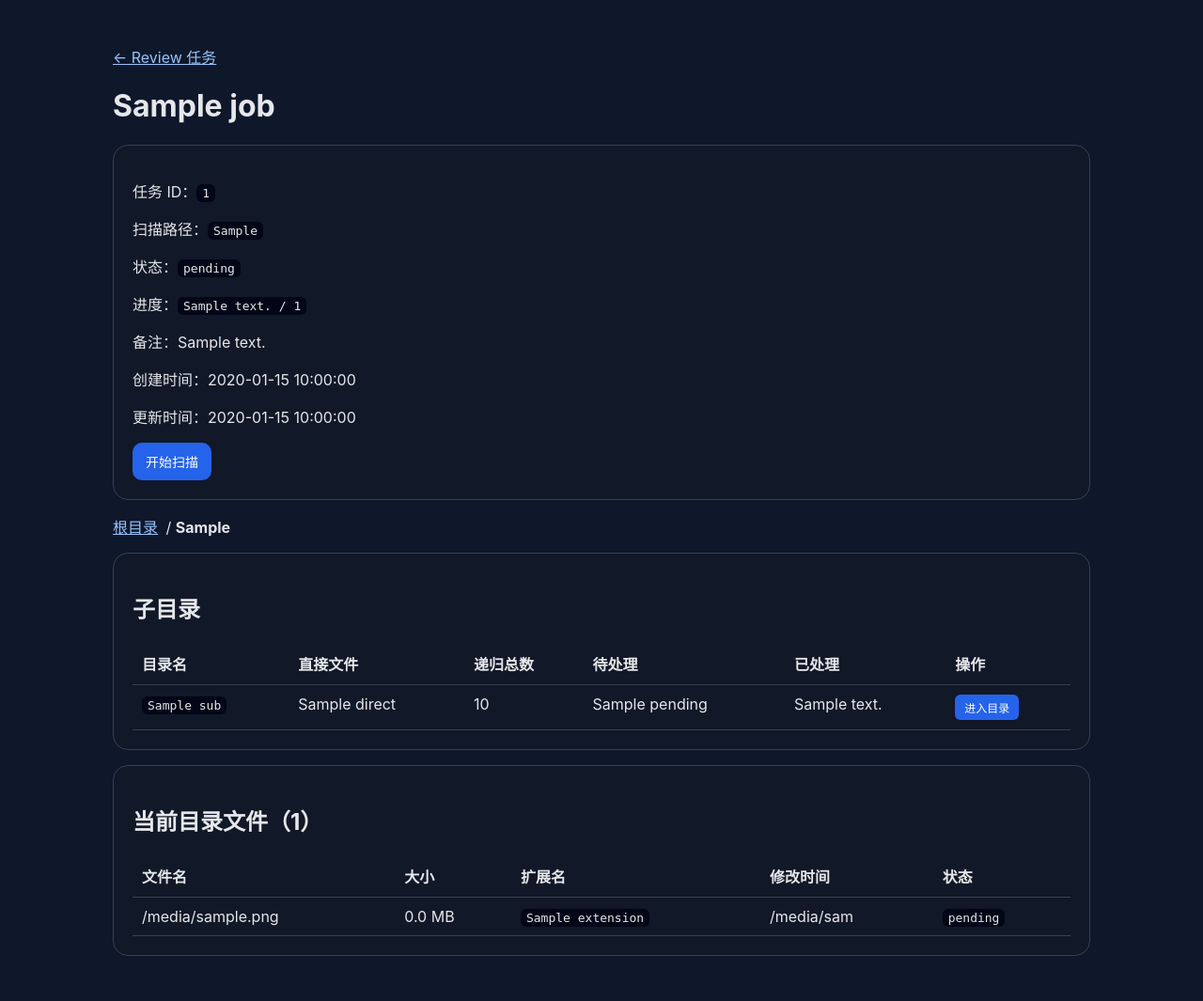
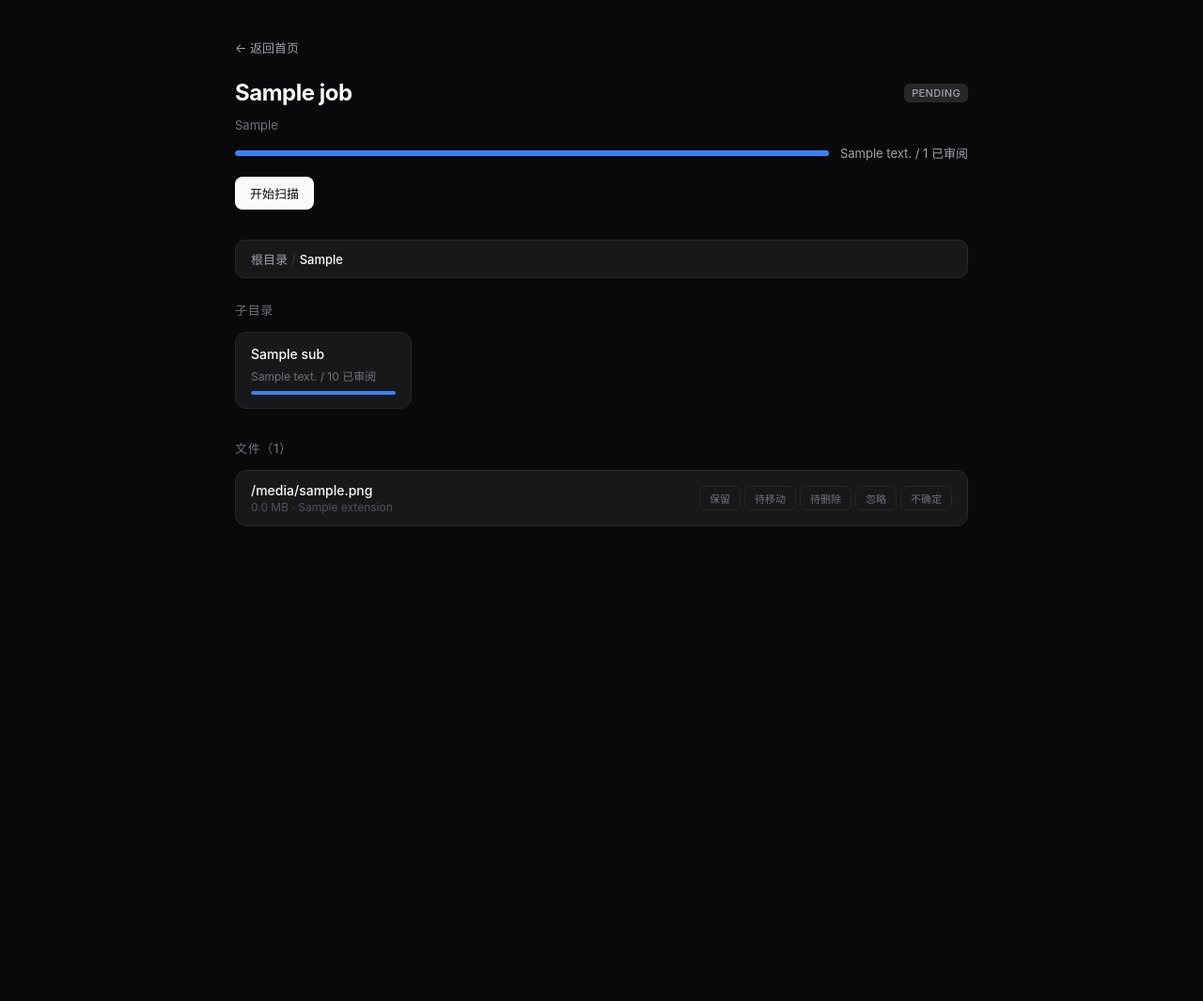
Before and after one commit to victoriousxia/video-review, a FastAPI app: template app/templates/job_detail.html in a window 1280 px wide. Shown: the whole page at 94% size. After the commit the page ends 560 px from the top, so only its background shows below. Run offline with FastAPI, Linux system fonts and the light colour scheme; the template is opened without the code that fills it: most values are stand-ins (such as "Sample title", 1, 10 or a date in 2020); parts of the project's set-up code (start-up, migrations or seed data) failed here and were passed over.

Commit message:
feat: redesign job detail page with modern UI and inline review actions
- Enlarge homepage title, remove notes field from create form
- Rewrite job_detail.html: dark theme, directory grid cards with progress
  color coding, inline review button group (keep/move/delete/ignore/unsure)
- Add reviewed_items auto-counter in database.py (pending↔non-pending)
- Remove redundant jobs.html and GET /jobs route
- Update docs/progress.md with v0.3.3 design notes and TODO checklist
- 53 tests passing

Co-Authored-By: Claude Opus 4.6 (1M context) <noreply@anthropic.com>

```diff
--- a/app/main.py
+++ b/app/main.py
@@ -216,19 +216,6 @@ def index(request: Request):
     )
 
 
-@app.get("/jobs", response_class=HTMLResponse)
-def jobs_page(request: Request):
-    return templates.TemplateResponse(
-        request,
-        "jobs.html",
-        {
-            "version": load_version(),
-            "app_settings": settings,
-            "jobs": get_database().list_jobs(),
-        },
-    )
-
-
 @app.get("/jobs/{job_id}", response_class=HTMLResponse)
 def job_detail_page(request: Request, job_id: str, dir: str | None = None):
     validated_dir = validate_dir_param(dir)
--- a/app/templates/index.html
+++ b/app/templates/index.html
@@ -10,7 +10,7 @@
     main { max-width: 720px; margin: 0 auto; padding: 60px 20px 80px; }
 
     .header { display: flex; align-items: baseline; gap: 10px; margin-bottom: 48px; }
-    .header h1 { font-size: 20px; font-weight: 600; letter-spacing: -0.02em; }
+    .header h1 { font-size: 32px; font-weight: 700; letter-spacing: -0.03em; }
     .header .ver { font-size: 12px; color: #52525b; font-weight: 400; }
 
     .section-title { font-size: 13px; font-weight: 500; color: #71717a; text-transform: uppercase; letter-spacing: 0.05em; margin-bottom: 16px; }
@@ -145,10 +145,6 @@
           <svg width="16" height="16" viewBox="0 0 16 16" fill="none" stroke="currentColor" stroke-width="1.5"><path d="M2 4.5h4.5l1.5 1.5H14v7H2z"/><path d="M2 4.5V3h4.5l1.5 1.5"/></svg>
           <span id="dirPickerText">点击选择目录</span>
         </button>
-      </div>
-      <div class="form-group">
-        <label>备注</label>
-        <input class="form-input" type="text" name="notes" placeholder="可选">
       </div>
       <div class="form-row">
         <label class="checkbox-label"><input type="checkbox" name="scan_now" value="true" checked> 创建后立即扫描</label>
--- a/app/templates/job_detail.html
+++ b/app/templates/job_detail.html
@@ -5,128 +5,214 @@
   <meta name="viewport" content="width=device-width, initial-scale=1">
   <title>{{ job.name }} - video-review</title>
   <style>
-    body { font-family: -apple-system, BlinkMacSystemFont, "Segoe UI", sans-serif; margin: 0; background: #0f172a; color: #e5e7eb; }
-    main { max-width: 1040px; margin: 0 auto; padding: 32px 18px; }
-    a { color: #93c5fd; }
-    .card { background: #111827; border: 1px solid #374151; border-radius: 16px; padding: 20px; margin: 16px 0; }
-    code { background: #020617; padding: 2px 6px; border-radius: 6px; }
-    .muted { color: #9ca3af; }
-    table { width: 100%; border-collapse: collapse; }
-    th, td { text-align: left; padding: 10px; border-bottom: 1px solid #374151; vertical-align: top; }
-    .button { display: inline-block; background: #2563eb; color: white; text-decoration: none; border-radius: 10px; padding: 10px 14px; border: none; cursor: pointer; font-size: 14px; }
-    .button-secondary { background: #4b5563; }
-    .button-small { padding: 5px 10px; font-size: 12px; border-radius: 6px; }
-    .breadcrumb { margin-bottom: 8px; }
-    .breadcrumb a { margin-right: 4px; }
+    * { box-sizing: border-box; margin: 0; padding: 0; }
+    body { font-family: -apple-system, BlinkMacSystemFont, "SF Pro Display", "Segoe UI", sans-serif; background: #09090b; color: #fafafa; min-height: 100vh; }
+    main { max-width: 820px; margin: 0 auto; padding: 40px 20px 80px; }
+    a { color: #a1a1aa; text-decoration: none; }
+    a:hover { color: #fafafa; }
+
+    .back-link { font-size: 13px; display: inline-flex; align-items: center; gap: 6px; margin-bottom: 24px; }
+
+    .job-header { margin-bottom: 32px; }
+    .job-header-top { display: flex; align-items: center; gap: 12px; margin-bottom: 12px; }
+    .job-header h1 { font-size: 24px; font-weight: 700; letter-spacing: -0.02em; flex: 1; }
+
+    .badge {
+      display: inline-block; font-size: 11px; font-weight: 500; padding: 3px 8px;
+      border-radius: 6px; text-transform: uppercase; letter-spacing: 0.03em;
+    }
+    .badge-pending { background: #27272a; color: #a1a1aa; }
+    .badge-running { background: #172554; color: #60a5fa; }
+    .badge-ready { background: #052e16; color: #4ade80; }
+    .badge-failed { background: #450a0a; color: #f87171; }
+
+    .job-meta { font-size: 13px; color: #71717a; margin-bottom: 12px; }
+    .job-progress { display: flex; align-items: center; gap: 12px; margin-bottom: 16px; }
+    .progress-bar { flex: 1; height: 6px; background: #27272a; border-radius: 3px; overflow: hidden; }
+    .progress-fill { height: 100%; background: #3b82f6; border-radius: 3px; transition: width 0.3s; }
+    .progress-text { font-size: 13px; color: #a1a1aa; white-space: nowrap; }
+
+    .scan-btn {
+      padding: 8px 16px; font-size: 13px; font-weight: 500;
+      background: #fafafa; color: #09090b; border: none; border-radius: 8px;
+      cursor: pointer; transition: opacity 0.2s;
+    }
+    .scan-btn:hover { opacity: 0.85; }
+    .scan-btn.secondary { background: #27272a; color: #a1a1aa; }
+    .scan-btn.secondary:hover { color: #fafafa; }
+
+    .breadcrumb {
+      display: flex; flex-wrap: wrap; align-items: center; gap: 4px;
+      font-size: 13px; color: #71717a; margin-bottom: 24px; padding: 10px 16px;
+      background: #18181b; border-radius: 10px; border: 1px solid #27272a;
+    }
+    .breadcrumb a { color: #a1a1aa; }
+    .breadcrumb a:hover { color: #fafafa; }
+    .breadcrumb .sep { color: #3f3f46; }
+    .breadcrumb .current { color: #fafafa; font-weight: 500; }
+
+    .section-title { font-size: 13px; font-weight: 500; color: #71717a; text-transform: uppercase; letter-spacing: 0.05em; margin-bottom: 14px; }
+
+    .dir-grid { display: grid; grid-template-columns: repeat(auto-fill, minmax(180px, 1fr)); gap: 10px; margin-bottom: 32px; }
+    .dir-card {
+      display: block; text-decoration: none; color: inherit;
+      background: #18181b; border: 1px solid #27272a; border-radius: 12px;
+      padding: 14px 16px; transition: border-color 0.2s, background 0.2s;
+      cursor: pointer;
+    }
+    .dir-card:hover { border-color: #3f3f46; background: #1c1c1f; }
+    .dir-card.complete { border-color: #166534; }
+    .dir-card.in-progress { border-color: #1e40af; }
+    .dir-card-name { font-size: 14px; font-weight: 500; margin-bottom: 6px; overflow: hidden; text-overflow: ellipsis; white-space: nowrap; }
+    .dir-card-stats { font-size: 12px; color: #71717a; margin-bottom: 8px; }
+    .dir-card .progress-bar { height: 4px; }
+
+    .file-list { display: flex; flex-direction: column; gap: 6px; }
+    .file-item {
+      display: flex; align-items: center; gap: 12px;
+      background: #18181b; border: 1px solid #27272a; border-radius: 12px;
+      padding: 12px 16px; transition: border-color 0.2s;
+    }
+    .file-item:hover { border-color: #3f3f46; }
+    .file-info { flex: 1; min-width: 0; }
+    .file-name { font-size: 14px; font-weight: 500; overflow: hidden; text-overflow: ellipsis; white-space: nowrap; }
+    .file-meta { font-size: 12px; color: #52525b; margin-top: 2px; }
+
+    .review-actions { display: flex; gap: 4px; flex-shrink: 0; flex-wrap: wrap; }
+    .review-btn {
+      padding: 4px 10px; font-size: 11px; font-weight: 500;
+      border: 1px solid #27272a; border-radius: 6px;
+      background: transparent; color: #71717a; cursor: pointer;
+      transition: all 0.15s; white-space: nowrap;
+    }
+    .review-btn:hover { border-color: #3f3f46; color: #a1a1aa; }
+    .review-btn.active-keep { background: #052e16; border-color: #166534; color: #4ade80; }
+    .review-btn.active-move_later { background: #172554; border-color: #1e40af; color: #60a5fa; }
+    .review-btn.active-delete_later { background: #450a0a; border-color: #7f1d1d; color: #f87171; }
+    .review-btn.active-ignore { background: #27272a; border-color: #3f3f46; color: #a1a1aa; }
+    .review-btn.active-unsure { background: #422006; border-color: #92400e; color: #fbbf24; }
+
+    .empty-state { text-align: center; padding: 40px 20px; color: #52525b; font-size: 14px; }
   </style>
 </head>
 <body>
 <main>
-  <p><a href="/jobs">&larr; Review 任务</a></p>
+  <a class="back-link" href="/">&larr; 返回首页</a>
+
+  <div class="job-header">
+    <div class="job-header-top">
       <h1>{{ job.name }}</h1>
-  <div class="card">
-    <p>任务 ID：<code>{{ job.job_id }}</code></p>
-    <p>扫描路径：<code>{{ job.scan_path }}</code></p>
-    <p>状态：<code>{{ job.status }}</code></p>
-    <p>进度：<code>{{ job.reviewed_items }} / {{ job.total_items }}</code></p>
-    <p>备注：{{ job.notes or '无' }}</p>
-    <p>创建时间：{{ job.created_at }}</p>
-    <p>更新时间：{{ job.updated_at }}</p>
-
+      <span class="badge badge-{{ job.status }}">{{ job.status }}</span>
+    </div>
+    <div class="job-meta">{{ job.scan_path }}</div>
+    <div class="job-progress">
+      <div class="progress-bar">
+        {% if job.total_items > 0 %}
+        <div class="progress-fill" style="width: {{ (job.reviewed_items / job.total_items * 100) | int }}%"></div>
+        {% endif %}
+      </div>
+      <span class="progress-text">{{ job.reviewed_items }} / {{ job.total_items }} 已审阅</span>
+    </div>
     {% if job.status == 'pending' %}
-      <form method="post" action="/jobs/{{ job.job_id }}/scan" style="margin-top:14px">
-        <button type="submit" class="button">开始扫描</button>
+      <form method="post" action="/jobs/{{ job.job_id }}/scan" style="display:inline">
+        <button type="submit" class="scan-btn">开始扫描</button>
       </form>
     {% elif job.status in ('ready', 'failed') %}
-      <form method="post" action="/jobs/{{ job.job_id }}/scan" style="margin-top:14px">
-        <button type="submit" class="button button-secondary">重新扫描</button>
+      <form method="post" action="/jobs/{{ job.job_id }}/scan" style="display:inline">
+        <button type="submit" class="scan-btn secondary">重新扫描</button>
       </form>
     {% endif %}
   </div>
 
-  {% if current_dir %}
+  <!-- Breadcrumb -->
   <div class="breadcrumb">
     <a href="/jobs/{{ job.job_id }}">根目录</a>
+    {% if current_dir %}
       {% set parts = current_dir.split('/') %}
       {% for part in parts %}
+        <span class="sep">/</span>
         {% if not loop.last %}
-        <span>/</span>
           <a href="/jobs/{{ job.job_id }}?dir={{ '/'.join(parts[:loop.index]) }}">{{ part }}</a>
         {% else %}
-        <span>/</span>
-        <strong>{{ part }}</strong>
+          <span class="current">{{ part }}</span>
         {% endif %}
+      {% endfor %}
+    {% endif %}
+  </div>
+
+  <!-- Subdirectories -->
+  {% if subdirs %}
+  <p class="section-title">子目录</p>
+  <div class="dir-grid">
+    {% for sub in subdirs %}
+      <a class="dir-card {% if sub.total > 0 and sub.reviewed == sub.total %}complete{% elif sub.reviewed > 0 %}in-progress{% endif %}"
+         href="/jobs/{{ job.job_id }}?dir={% if current_dir %}{{ current_dir }}/{% endif %}{{ sub.name }}">
+        <div class="dir-card-name">{{ sub.name }}</div>
+        <div class="dir-card-stats">{{ sub.reviewed }} / {{ sub.total }} 已审阅</div>
+        <div class="progress-bar">
+          <div class="progress-fill" style="width: {% if sub.total > 0 %}{{ (sub.reviewed / sub.total * 100) | int }}{% else %}0{% endif %}%"></div>
+        </div>
+      </a>
     {% endfor %}
   </div>
   {% endif %}
 
-  {% if subdirs %}
-  <div class="card">
-    <h2>子目录</h2>
-    <table>
-      <thead>
-      <tr>
-        <th>目录名</th>
-        <th>直接文件</th>
-        <th>递归总数</th>
-        <th>待处理</th>
-        <th>已处理</th>
-        <th>操作</th>
-      </tr>
-      </thead>
-      <tbody>
-      {% for sub in subdirs %}
-        <tr>
-          <td><code>{{ sub.name }}</code></td>
-          <td>{{ sub.direct }}</td>
-          <td>{{ sub.total }}</td>
-          <td>{{ sub.pending }}</td>
-          <td>{{ sub.reviewed }}</td>
-          <td>
-            <a class="button button-small" href="/jobs/{{ job.job_id }}?dir={% if current_dir %}{{ current_dir }}/{% endif %}{{ sub.name }}">进入目录</a>
-          </td>
-        </tr>
+  <!-- Files in current directory -->
+  <p class="section-title">文件（{{ items | length }}）</p>
+  {% if items %}
+  <div class="file-list">
+    {% for item in items %}
+    <div class="file-item" data-item-id="{{ item.item_id }}">
+      <div class="file-info">
+        <div class="file-name">{{ item.file_name }}</div>
+        <div class="file-meta">{{ "%.1f"|format(item.file_size / 1048576) }} MB &middot; {{ item.extension }}</div>
+      </div>
+      <div class="review-actions">
+        <button class="review-btn {% if item.review_status == 'keep' %}active-keep{% endif %}" data-status="keep" onclick="setStatus(this)">保留</button>
+        <button class="review-btn {% if item.review_status == 'move_later' %}active-move_later{% endif %}" data-status="move_later" onclick="setStatus(this)">待移动</button>
+        <button class="review-btn {% if item.review_status == 'delete_later' %}active-delete_later{% endif %}" data-status="delete_later" onclick="setStatus(this)">待删除</button>
+        <button class="review-btn {% if item.review_status == 'ignore' %}active-ignore{% endif %}" data-status="ignore" onclick="setStatus(this)">忽略</button>
+        <button class="review-btn {% if item.review_status == 'unsure' %}active-unsure{% endif %}" data-status="unsure" onclick="setStatus(this)">不确定</button>
+      </div>
+    </div>
     {% endfor %}
-      </tbody>
-    </table>
   </div>
+  {% elif job.status == 'pending' %}
+    <div class="empty-state">任务尚未扫描，点击上方"开始扫描"按钮</div>
+  {% elif job.status == 'running' %}
+    <div class="empty-state">正在扫描中...</div>
+  {% elif job.status == 'failed' %}
+    <div class="empty-state">扫描失败，请重新扫描</div>
+  {% else %}
+    <div class="empty-state">当前目录下没有视频文件</div>
   {% endif %}
+</main>
 
-  <div class="card">
-    <h2>当前目录文件（{{ items | length }}）</h2>
-    {% if items %}
-      <table>
-        <thead>
-        <tr>
-          <th>文件名</th>
-          <th>大小</th>
-          <th>扩展名</th>
-          <th>修改时间</th>
-          <th>状态</th>
-        </tr>
-        </thead>
-        <tbody>
-        {% for item in items %}
-          <tr>
-            <td>{{ item.file_name }}</td>
-            <td>{{ "%.1f"|format(item.file_size / 1048576) }} MB</td>
-            <td><code>{{ item.extension }}</code></td>
-            <td>{{ item.file_mtime[:10] if item.file_mtime else '-' }}</td>
-            <td><code>{{ item.review_status }}</code></td>
-          </tr>
-        {% endfor %}
-        </tbody>
-      </table>
-    {% elif job.status == 'pending' %}
-      <p class="muted">任务尚未扫描。点击上方"开始扫描"按钮触发扫描。</p>
-    {% elif job.status == 'running' %}
-      <p class="muted">正在扫描中…</p>
-    {% elif job.status == 'failed' %}
-      <p class="muted">扫描失败，请检查日志后点击"重新扫描"重试。</p>
-    {% else %}
-      <p class="muted">当前目录下没有视频文件。</p>
-    {% endif %}
-  </div>
-</main>
+<script>
+async function setStatus(btn) {
+  const item = btn.closest('.file-item');
+  const itemId = item.dataset.itemId;
+  const status = btn.dataset.status;
+
+  const buttons = item.querySelectorAll('.review-btn');
+  buttons.forEach(b => {
+    b.className = 'review-btn';
+  });
+  btn.classList.add('active-' + status);
+
+  try {
+    const res = await fetch('/api/v1/items/' + itemId, {
+      method: 'PATCH',
+      headers: { 'Content-Type': 'application/json' },
+      body: JSON.stringify({ review_status: status })
+    });
+    if (!res.ok) {
+      btn.classList.remove('active-' + status);
+    }
+  } catch (e) {
+    btn.classList.remove('active-' + status);
+  }
+}
+</script>
 </body>
 </html>
```
Also changed, not shown: app/database.py (+17 -0 lines), app/templates/jobs.html (deleted, +0 -70 lines), docs/progress.md (+35 -2 lines), tests/test_app.py (+3 -4 lines), tests/test_web_forms.py (+2 -2 lines). Lines whose indentation alone changed are shown as unchanged.
